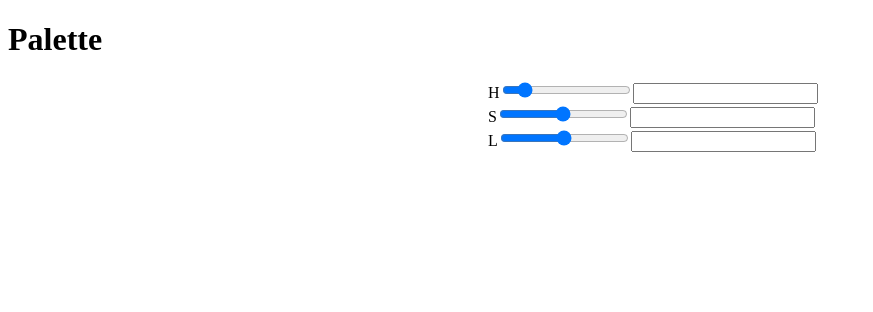
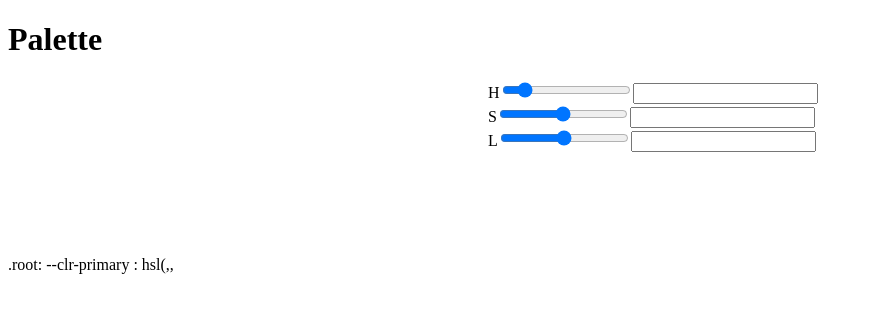
Before and after one commit to Loiccoornaert27/Aston-HSL, an Angular app in the folder aston-HSL/: page / in a window 1280 px wide. Shown: the top 312 px of the page, without its empty margins (0-873 px from the left). Built offline with nearby package versions, Linux system fonts and the light colour scheme.

Commit message:
retire les fonctions oninput

```diff
--- a/aston-HSL/src/app/components/palette/palette.component.html
+++ b/aston-HSL/src/app/components/palette/palette.component.html
@@ -5,21 +5,26 @@
     <div clas="palettes_sliders">
         <div>
             <label for="hue">H</label>
-            <input type="range" id="hue" name="hue" min="0" max="359" oninput="this.nextElementSibling.value = this.value" oninput="changeHue(this.value)">
+            <input type="range" id="hue" name="hue" min="0" max="359" oninput="this.nextElementSibling.value = this.value" >
             <input type="text" id="huet" oninput="this.previousElementSibling.value= this.value" >
         </div>
 
         <div>
             <label for="saturation">S</label>
-            <input type="range" id="saturation" name="saturation" min="0" max="100" oninput="this.nextElementSibling.value = this.value" oninput="changeSat(this.value)">
+            <input type="range" id="saturation" name="saturation" min="0" max="100" oninput="this.nextElementSibling.value = this.value">
             <input type="text" id="saturationt" oninput="this.previousElementSibling.value= this.value" >
         </div>
 
         <div>
             <label for="light">L</label>
-            <input type="range" id="light" name="light" min="0" max="100" oninput="this.nextElementSibling.value = this.value" oninput="changeLight(this.value)">
+            <input type="range" id="light" name="light" min="0" max="100" oninput="this.nextElementSibling.value = this.value">
             <input type="text" id="lightt" oninput="this.previousElementSibling.value= this.value">
         </div>
     </div>
 
+
 </div>
+
+<div>
+    <p> .root: --clr-primary : hsl({{hue}},{{sat}},{{light}}</p>
+</div>
```
